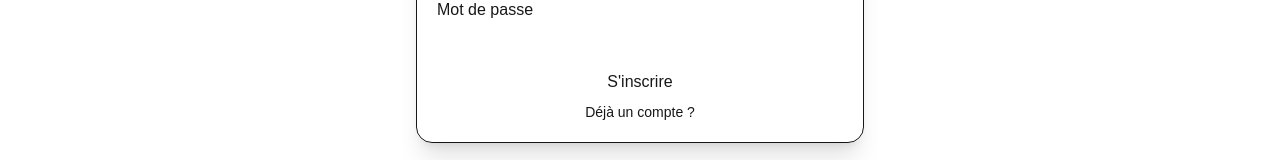
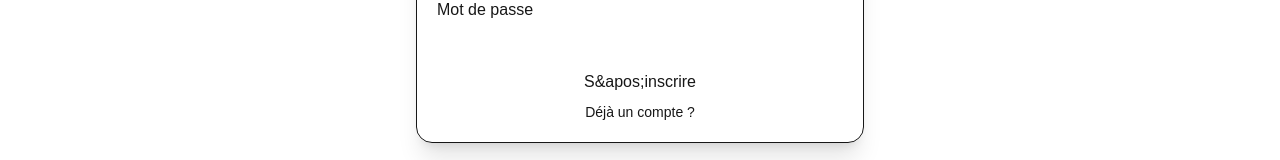
Before and after one commit to HeavenProx/mini-pictionary, a Next.js app: page /register in a window 1280 px wide. Shown: the part 407-567 px from the top of the page. Built offline with nearby package versions, Linux system fonts and the light colour scheme; no server answers.

Commit message:
correctif mail 4

```diff
--- a/src/app/register/page.js
+++ b/src/app/register/page.js
@@ -39,6 +39,7 @@ export default function Register() {
             console.log("[DEV] Lien de vérif:", link)
             setVerifyLink(link)
         }
+        // if fallback, we already show the link; ensure UI text has escaped apostrophes
         }
 
     } catch {
@@ -57,12 +58,12 @@ export default function Register() {
 
           {ok && (
             <div className="alert alert-success mt-3">
-              <span>Compte créé ! Vérifie tes emails pour l’activer ✅</span>
+              <span>Compte créé ! Vérifie tes emails pour l&apos;activer ✅</span>
             </div>
           )}
           {verifyLink && (
             <div className="alert alert-info mt-3 break-words">
-              <span>Si tu n'as pas reçu l'email, active ton compte manuellement avec ce lien : <a className="link" href={verifyLink} target="_blank" rel="noreferrer">{verifyLink}</a></span>
+              <span>Si tu n&apos;as pas reçu l&apos;email, active ton compte manuellement avec ce lien : <a className="link" href={verifyLink} target="_blank" rel="noreferrer">{verifyLink}</a></span>
             </div>
           )}
           {error && (
@@ -103,7 +104,7 @@ export default function Register() {
               />
             </div>
             <button className="btn btn-primary w-full rounded-xl" disabled={loading}>
-              {loading ? "Création..." : "S'inscrire"}
+              {loading ? "Création..." : "S&apos;inscrire"}
             </button>
           </form>
 
```
